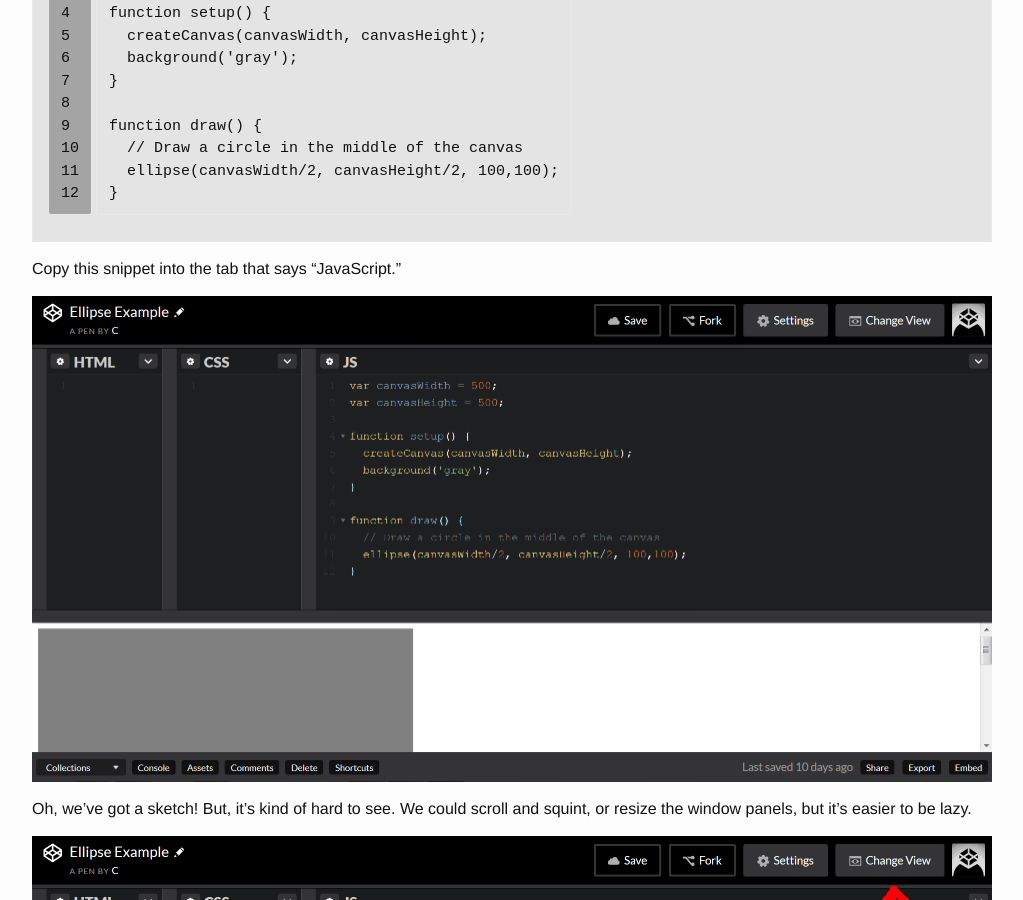
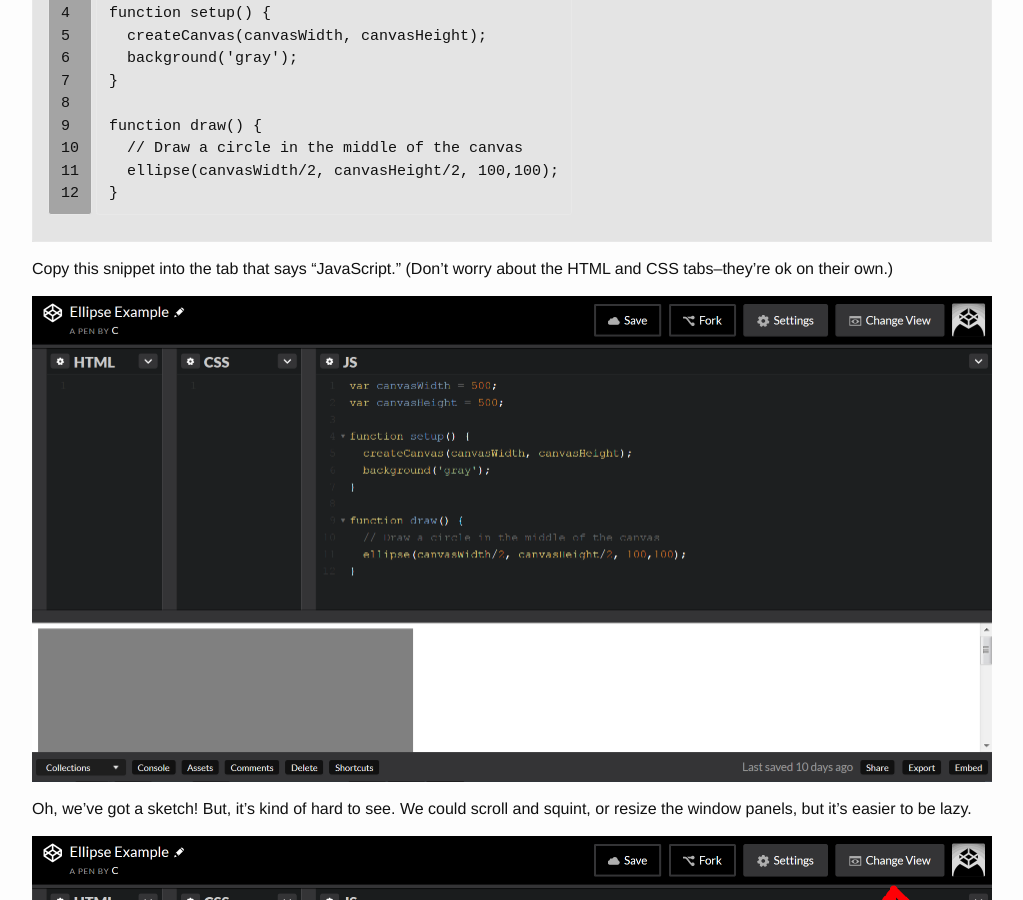
Before and after one commit to ccny-physics-sims/ccny-physics-sims.github.io, a Jekyll site: the page built from _tutorials/2016-08-05-intro-to-codepen.md, in a window 1280 px wide and 900 px high, scrolled down 3803 px. Shown: the whole window, without its empty margins (128-1151 px from the left). Built offline with Jekyll 4.4.1, drawn with Linux system fonts in a browser that asks for light colours.

Commit message:
Update 2016-08-05-intro-to-codepen.md

````diff
--- a/_tutorials/2016-08-05-intro-to-codepen.md
+++ b/_tutorials/2016-08-05-intro-to-codepen.md
@@ -76,7 +76,7 @@ function draw() {
 }
 ```
 
-Copy this snippet into the tab that says "JavaScript."
+Copy this snippet into the tab that says "JavaScript." (Don't worry about the HTML and CSS tabs--they're ok on their own.)
 
 <img src = "../post-imgs/codepen-intro/codepen8.png">
 
````
